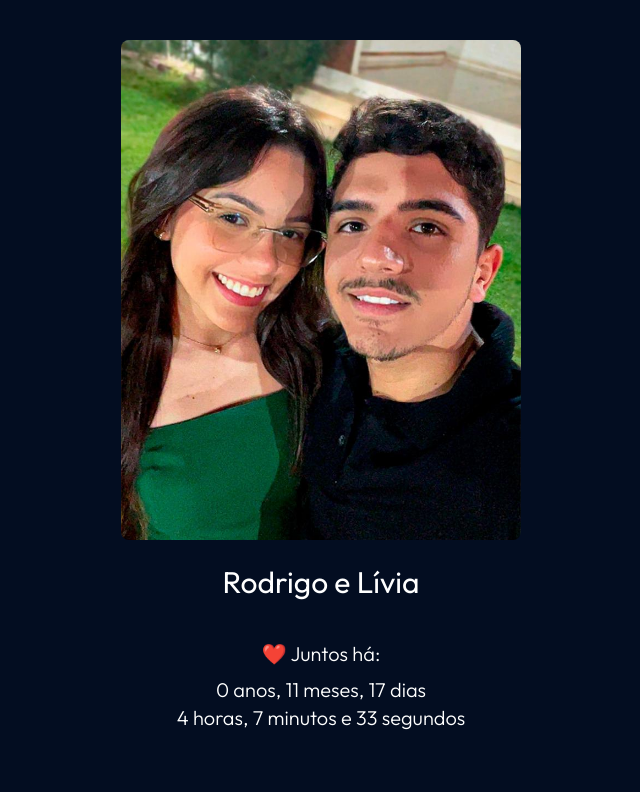
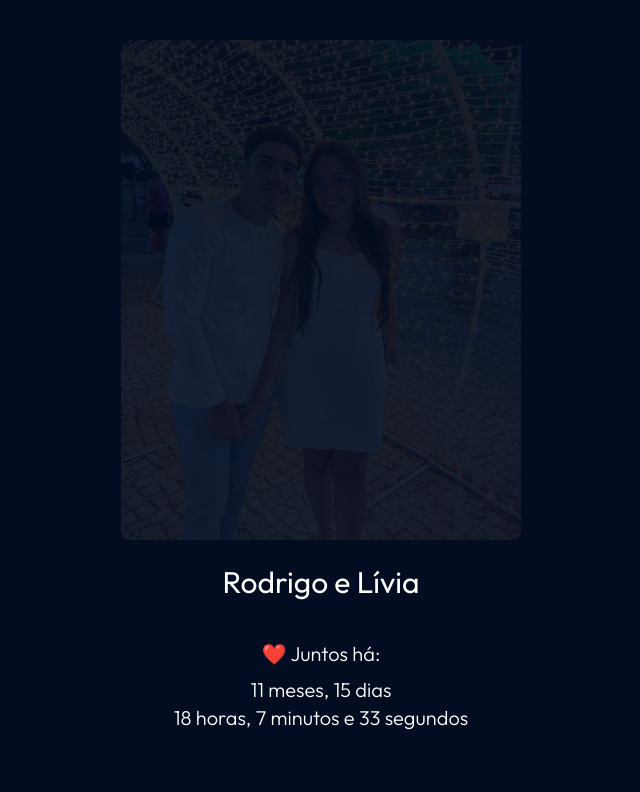
Before and after one commit to skrodrigo/Clone-loveyou-next-app, a Next.js app: page / in a window 1280 px wide. Shown: the top 792 px of the page, without its empty margins (319-959 px from the left). Built offline with nearby package versions, Linux system fonts and the light colour scheme.

Commit message:
fix page

```diff
--- a/app/page.tsx
+++ b/app/page.tsx
@@ -1,42 +1,88 @@
 "use client";
 
 import dayjs from "dayjs";
-import duration from "dayjs/plugin/duration";
 import { AnimatePresence, motion } from "framer-motion";
 import Image from "next/image";
 import { useEffect, useState } from "react";
 import YouTube from "react-youtube";
 
-dayjs.extend(duration);
-
-const images = ["/foto1.jpg", "/foto2.jpg", "/foto3.jpg", "/foto4.jpg"];
+const images = [
+	"/foto1.jpg",
+	"/foto2.jpg",
+	"/foto3.jpg",
+	"/foto4.jpg",
+	"/foto5.jpg",
+];
 
 export default function Home() {
 	const [currentImage, setCurrentImage] = useState(0);
 	const [timeTogether, setTimeTogether] = useState("");
 
+	// Preload images
 	useEffect(() => {
+		const preloadImages = async () => {
+			await Promise.all(
+				images.map((src) => {
+					return new Promise((resolve, reject) => {
+						const img = new window.Image();
+						img.src = src;
+						img.onload = resolve;
+						img.onerror = reject;
+					});
+				}),
+			);
+		};
+
+		preloadImages();
+	}, []);
+
+	useEffect(() => {
+		// Intervalo para troca de imagem
 		const imageInterval = setInterval(() => {
 			setCurrentImage((prev) => (prev + 1) % images.length);
 		}, 5000);
 
+		// Intervalo para calcular o tempo juntos
 		const timeInterval = setInterval(() => {
 			const start = dayjs("2023-10-20");
 			const now = dayjs();
-			const diff = dayjs.duration(now.diff(start));
 
-			const years = diff.years();
-			const months = diff.months();
-			const days = diff.days();
-			const hours = diff.hours();
-			const minutes = diff.minutes();
-			const seconds = diff.seconds();
+			// Diferença exata para cada unidade de tempo
+			const years = now.diff(start, "year");
+			const months = now.diff(start.add(years, "year"), "month");
+			const days = now.diff(
+				start.add(years, "year").add(months, "month"),
+				"day",
+			);
+			const hours = now.diff(
+				start.add(years, "year").add(months, "month").add(days, "day"),
+				"hour",
+			);
+			const minutes = now.diff(
+				start
+					.add(years, "year")
+					.add(months, "month")
+					.add(days, "day")
+					.add(hours, "hour"),
+				"minute",
+			);
+			const seconds = now.diff(
+				start
+					.add(years, "year")
+					.add(months, "month")
+					.add(days, "day")
+					.add(hours, "hour")
+					.add(minutes, "minute"),
+				"second",
+			);
 
+			// Monta a string do tempo juntos, omitindo unidades com valor 0
 			setTimeTogether(
-				`${years} anos, ${months} meses, ${days} dias\n${hours} horas, ${minutes} minutos e ${seconds} segundos`,
+				`${years ? `${years} anos, ` : ""}${months ? `${months} meses, ` : ""}${days} dias\n${hours} horas, ${minutes} minutos e ${seconds} segundos`,
 			);
 		}, 1000);
 
+		// Limpa os intervalos ao desmontar o componente
 		return () => {
 			clearInterval(imageInterval);
 			clearInterval(timeInterval);
@@ -59,6 +105,14 @@ export default function Home() {
 				>
 					<div className="relative w-full aspect-video top-0 h-[500px] bg-no-repeat bg-center">
 						<AnimatePresence mode="wait">
+							<motion.div
+								key={currentImage}
+								initial={{ opacity: 0 }}
+								animate={{ opacity: 1 }}
+								exit={{ opacity: 0 }}
+								transition={{ duration: 0.8 }}
+								className="absolute inset-0"
+							>
 								<Image
 									src={images[currentImage]}
 									alt="Nós juntos"
@@ -66,6 +120,7 @@ export default function Home() {
 									objectFit="cover"
 									className="rounded-lg bg-no-repeat bg-top"
 								/>
+							</motion.div>
 						</AnimatePresence>
 					</div>
 					<motion.h2
```
Also changed, not shown: public/foto5.jpg (added). Lines whose indentation alone changed are shown as unchanged.
